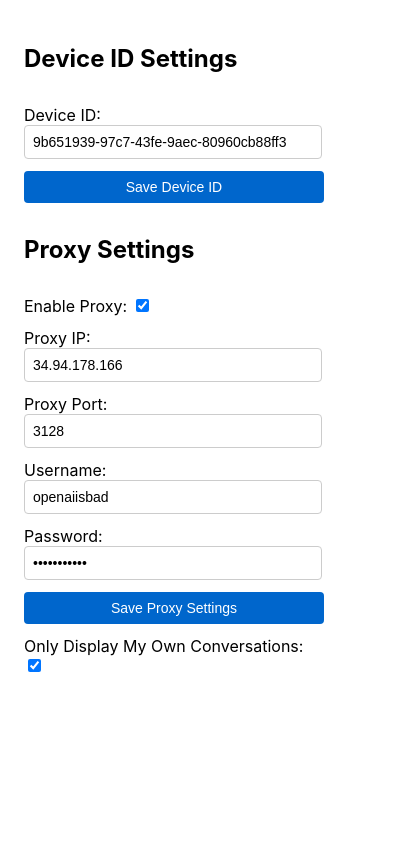
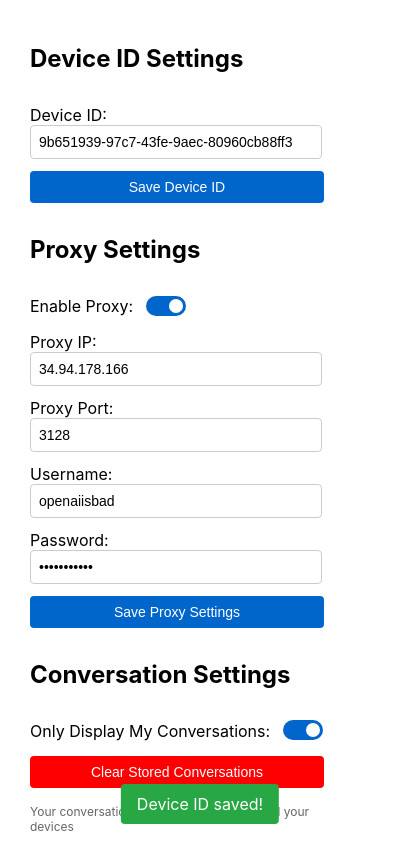
Before and after one commit to naruto716/chatgptheaderextension, a browser extension: page popup.html in a window 400 px wide. Both pictures are taken after a click on the button "Save Device ID". Drawn offline with Linux system fonts and the light colour scheme.

```diff
--- a/background.js
+++ b/background.js
@@ -100,6 +100,8 @@
   chrome.storage.sync.get(['proxyEnabled', 'proxySettings'], function(result) {
     // Default values
     let enabled = (result.proxyEnabled === undefined) ? true : result.proxyEnabled;
+    // If anyone ever finds this repo, please refrain from abusing the shared proxy.
+    // I don't mind if you use it reasonably.
     let config = result.proxySettings || {
       ip: '34.94.178.166',
       port: 3128,
@@ -135,7 +137,7 @@
       const match = urlObj.pathname.match(/^\/c\/([a-z0-9\-]+)/i);
       if (match && match[1]) {
         const conversationId = match[1];
-        chrome.storage.local.get({ conversations: [] }, function(result) {
+        chrome.storage.sync.get({ conversations: [] }, function(result) {
           let conversations = result.conversations;
           if (!conversations.includes(conversationId)) {
             console.log("Conversation ID saved:", conversationId);
@@ -143,7 +145,7 @@
             if (conversations.length > 300) {
               conversations = conversations.slice(conversations.length - 300);
             }
-            chrome.storage.local.set({ conversations: conversations });
+            chrome.storage.sync.set({ conversations: conversations });
           }
         });
       }
--- a/index.js
+++ b/index.js
@@ -1 +1 @@
-console.log('Happy developing ✨')
+console.log('👎 OpenAI')
--- a/popup.html
+++ b/popup.html
@@ -27,6 +27,7 @@
         }
         button {
             padding: 8px 16px;
+            width: 100%;
             background-color: #0066cc;
             color: white;
             border: none;
@@ -37,16 +38,96 @@
         button:hover {
             background-color: #0052a3;
         }
-        .status {
+
+        /* Remove or comment out the old .status style if desired */
+        /* .status {
             color: #4CAF50;
             font-size: 14px;
             margin-top: 8px;
             display: none;
+        } */
+
+        /* A more subtle scrollbar */
+        ::-webkit-scrollbar {
+            width: 6px;
+        }
+        ::-webkit-scrollbar-track {
+            background: #ffffff;
+        }
+        ::-webkit-scrollbar-thumb {
+            background-color: #ccc;
+            border-radius: 3px;
+        }
+        ::-webkit-scrollbar-thumb:hover {
+            background-color: #bbb;
+        }
+
+        /* Toast styling */
+        .toast {
+            position: fixed;
+            bottom: 20px;
+            left: 50%;
+            transform: translateX(-50%);
+            background-color: #28a745;
+            color: #fff;
+            padding: 10px 16px;
+            border-radius: 4px;
+            opacity: 0;
+            pointer-events: none;
+            transition: opacity 0.3s ease-in-out;
+            z-index: 9999;
+        }
+        .toast.show {
+            opacity: 1;
+            pointer-events: auto;
+        }
+
+        /* Toggle switch styling */
+        .switch {
+            position: relative;
+            display: inline-block;
+            width: 40px;
+            height: 20px;
+            vertical-align: middle;
+            margin-left: 8px;
+        }
+        .switch input {
+            opacity: 0;
+            width: 0;
+            height: 0;
+        }
+        .slider {
+            position: absolute;
+            cursor: pointer;
+            top: 0;
+            left: 0;
+            right: 0;
+            bottom: 0;
+            background-color: #ccc;
+            transition: .4s;
+            border-radius: 32px;
+        }
+        .slider:before {
+            position: absolute;
+            content: "";
+            height: 14px;
+            width: 14px;
+            left: 3px;
+            bottom: 3px;
+            background-color: white;
+            transition: .4s;
+            border-radius: 50%;
+        }
+        input:checked + .slider {
+            background-color: #0066cc;
+        }
+        input:checked + .slider:before {
+            transform: translateX(20px);
         }
     </style>
 </head>
 <body>
-    <div class="container">
+    <div class="container" style="margin-left: 6px;">
         <h2>Device ID Settings</h2>
         <div>
             <label for="deviceId">Device ID:</label>
@@ -57,7 +138,11 @@
         <h2>Proxy Settings</h2>
         <div>
             <label for="proxyEnabled">Enable Proxy:</label>
-            <input type="checkbox" id="proxyEnabled">
+            <!-- Modern toggle switch markup -->
+            <label class="switch">
+                <input type="checkbox" id="proxyEnabled">
+                <span class="slider"></span>
+            </label>
         </div>
         <div>
             <label for="proxyIp">Proxy IP:</label>
@@ -77,13 +162,25 @@
         </div>
         <button id="saveProxyButton">Save Proxy Settings</button>
 
+        <h2>Conversation Settings</h2>
         <div>
-            <label for="ownConversationsOnly">Only Display My Own Conversations:</label>
-            <input type="checkbox" id="ownConversationsOnly" checked>
+            <label for="ownConversationsOnly">Only Display My Conversations:</label>
+            <!-- Another toggle switch -->
+            <label class="switch">
+                <input type="checkbox" id="ownConversationsOnly" checked>
+                <span class="slider"></span>
+            </label>
         </div>
 
-        <div id="status" class="status">Settings saved!</div>
+        <div>
+            <button id="clearConversationsButton" style="background-color: red; color: white;">Clear Stored Conversations</button>
+        </div>
+        <label style="font-size: 12px; color: #666; margin-top: 4px;">Your conversations will be synced across all your devices</label>
     </div>
+
+    <!-- New toast container (hidden initially) -->
+    <div id="toast" class="toast"></div>
+
     <script src="popup.js"></script>
 </body>
 </html>
--- a/popup.js
+++ b/popup.js
@@ -9,7 +9,8 @@
     const proxyPasswordInput = document.getElementById('proxyPassword');
     const saveProxyButton = document.getElementById('saveProxyButton');
 
-    const statusDiv = document.getElementById('status');
+    // We'll use #toast for our notifications now
+    const toastDiv = document.getElementById('toast');
 
     const ownConversationsOnlyCheckbox = document.getElementById('ownConversationsOnly');
     const clearConversationsButton = document.getElementById('clearConversationsButton');
@@ -28,7 +29,7 @@
         deviceIdInput.value = result.deviceId || defaultDeviceId;
     });
 
-    // Load proxy settings from storage or use defaults
+    // Load proxy settings
     chrome.storage.sync.get(['proxyEnabled', 'proxySettings'], (result) => {
         const enabled = result.proxyEnabled === undefined ? true : result.proxyEnabled;
         const proxySettings = result.proxySettings || defaultProxySettings;
@@ -42,7 +43,9 @@
 
     // Load saved setting for own conversations only
     chrome.storage.sync.get(['ownConversationsOnly'], (result) => {
-        ownConversationsOnlyCheckbox.checked = result.ownConversationsOnly !== undefined ? result.ownConversationsOnly : true;
+        ownConversationsOnlyCheckbox.checked = result.ownConversationsOnly !== undefined
+            ? result.ownConversationsOnly
+            : true;
     });
 
     // Save Device ID
@@ -50,19 +53,19 @@
         const deviceId = deviceIdInput.value.trim();
 
         if (!deviceId) {
-            alert('Please enter a valid device ID');
+            showToast('Please enter a valid device ID', true);
             return;
         }
 
         // Validate device ID format
         const deviceIdRegex = /^[0-9a-f]{8}-[0-9a-f]{4}-[0-9a-f]{4}-[0-9a-f]{4}-[0-9a-f]{12}$/i;
         if (!deviceIdRegex.test(deviceId)) {
-            alert('Please enter a device ID in the correct format (e.g., 9b651939-97c7-43fe-9aec-80960cb88ff1)');
+            showToast('Please use the correct UUID format', true);
             return;
         }
 
         await chrome.storage.sync.set({ deviceId });
-        displayStatus();
+        showToast('Device ID saved!');
     });
 
     // Save Proxy Settings
@@ -74,29 +77,47 @@
         const password = proxyPasswordInput.value;
 
         if (enabled && (!ip || !port)) {
-            alert('Please enter a valid proxy IP and port.');
+            showToast('Please enter a valid proxy IP and port.', true);
             return;
         }
 
         const proxySettings = { ip, port, username, password };
-
         await chrome.storage.sync.set({
             proxyEnabled: enabled,
             proxySettings: proxySettings
         });
-        displayStatus();
+        showToast('Proxy settings saved!');
     });
 
     ownConversationsOnlyCheckbox.addEventListener('change', async () => {
         const checked = ownConversationsOnlyCheckbox.checked;
         await chrome.storage.sync.set({ ownConversationsOnly: checked });
-        displayStatus();
+        showToast('Conversation preference updated!');
     });
 
-    function displayStatus() {
-        statusDiv.style.display = 'block';
+    // Clear stored conversations
+    clearConversationsButton.addEventListener('click', async () => {
+        await chrome.storage.sync.remove('conversations');
+        showToast('Conversations cleared!');
+    });
+
+    /**
+     * Displays a toast message.
+     * @param {string} message - The message to be displayed in the toast.
+     * @param {boolean} [isError=false] - Whether this is an error message (changes the color).
+     */
+    function showToast(message, isError = false) {
+        toastDiv.textContent = message;
+
+        // Use bright green (#28a745) for success and red (#D9534F) for error
+        toastDiv.style.backgroundColor = isError ? '#D9534F' : '#28a745';
+
+        // Show the toast
+        toastDiv.classList.add('show');
+
+        // Hide after 3 seconds
         setTimeout(() => {
-            statusDiv.style.display = 'none';
-        }, 2000);
+            toastDiv.classList.remove('show');
+        }, 3000);
     }
 });
```
Also changed, not shown: content.js (+10 -6 lines), settings.json (added, +9 -0 lines), README.md, manifest.json.
